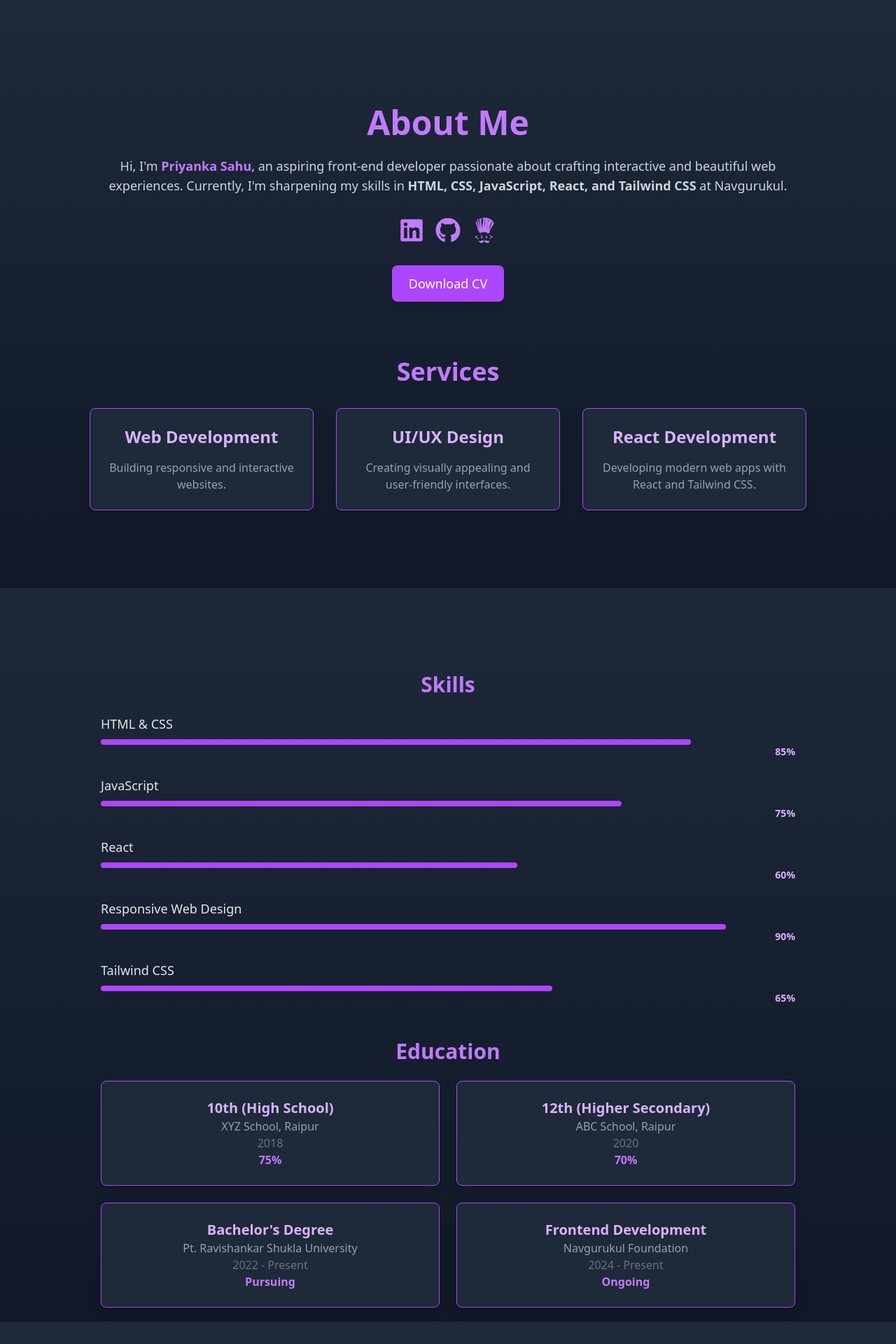
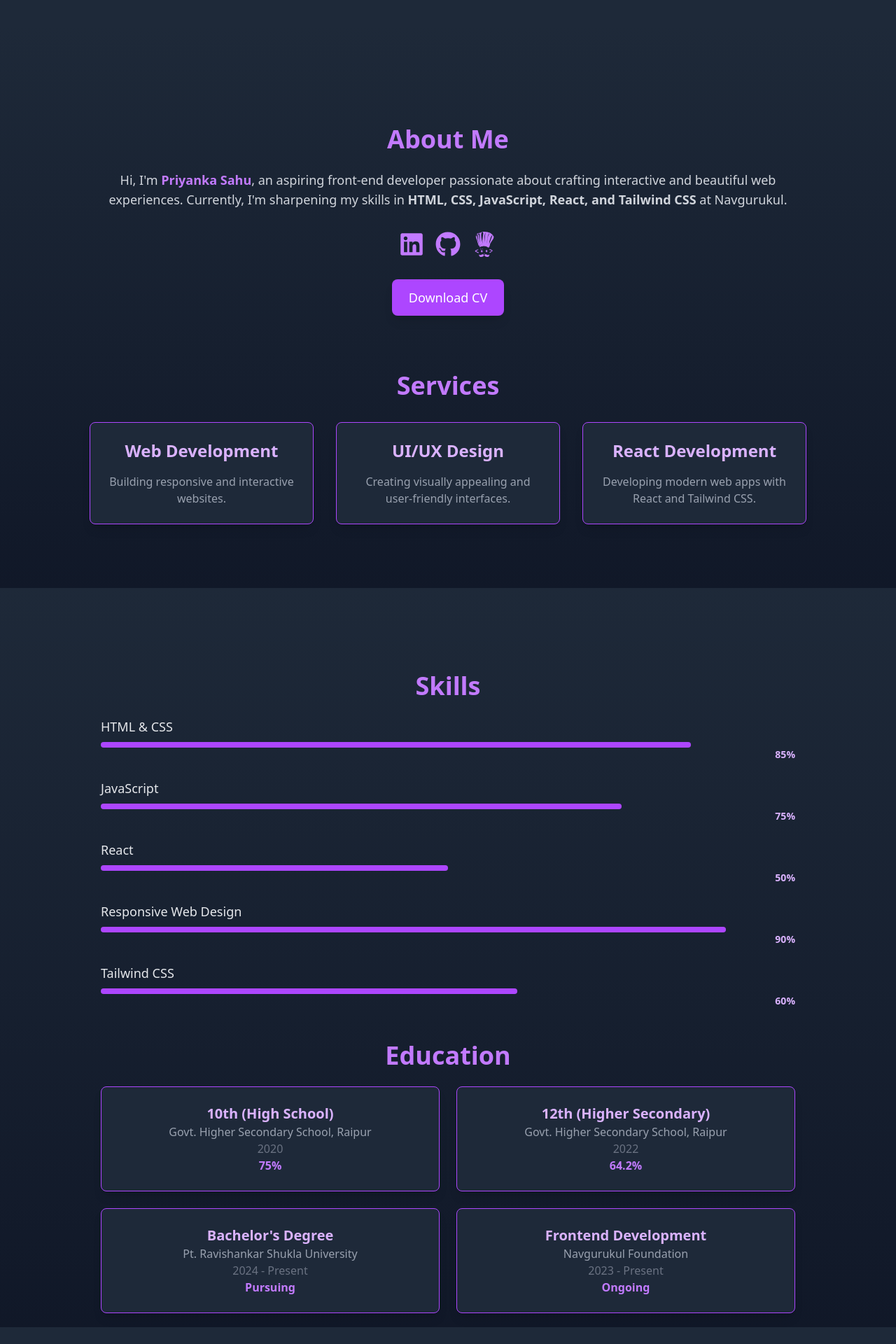
Before and after one commit to Priyanka-sahu04/personal-portfolio, a React (Vite) app: page / in a window 1280 px wide. Shown: the part 760-2680 px from the top of the page at 70% size. Built offline with nearby package versions, Linux system fonts and the light colour scheme.

Commit message:
Enhanced UI

```diff
--- a/src/About.jsx
+++ b/src/About.jsx
@@ -15,14 +15,14 @@ const About = () => {
       className="min-h-screen bg-gradient-to-b from-gray-800 to-gray-900 text-white p-5 flex flex-col items-center justify-center"
       ref={aboutRef}
     >
-      <div className="container max-w-5xl w-full mx-auto grid grid-cols-1 md:grid-cols-1 gap-10 items-center text-center">
+      <div className="container pt-12 max-w-5xl w-full mx-auto grid grid-cols-1 md:grid-cols-1 gap-10 items-center text-center">
         <motion.div
           className="flex flex-col items-center"
           initial={{ opacity: 0, x: 100 }}
           animate={isInView ? { opacity: 1, x: 0 } : {}}
           transition={{ duration: 1 }}
         >
-          <h1 className="text-5xl font-bold text-purple-400">About Me</h1>
+          <h1 className="text-4xl font-bold text-purple-400">About Me</h1>
           <p className="mt-6 text-lg text-gray-300">
             Hi, I'm <span className="text-purple-400 font-semibold">Priyanka Sahu</span>, an aspiring front-end developer passionate about crafting interactive and beautiful web experiences. Currently, I'm sharpening my skills in <strong>HTML, CSS, JavaScript, React, and Tailwind CSS</strong> at Navgurukul.
           </p>
--- a/src/Contact.jsx
+++ b/src/Contact.jsx
@@ -35,7 +35,7 @@ const Contact = () => {
   };
 
   return (
-    <div id="contact" className="min-h-screen flex flex-col justify-between bg-gray-900 text-white">
+    <div id="contact" className="min-h-screen pt-19 flex flex-col justify-between bg-gray-900 text-white">
       {/* Contact Content */}
       <div className="flex flex-col items-center justify-center flex-grow px-6">
         <h1 className="text-3xl font-bold mb-6 text-center">Contact Me</h1>
--- a/src/Footer.jsx
+++ b/src/Footer.jsx
@@ -1,11 +1,10 @@
-import { Mail, MapPin, Github, Linkedin } from "lucide-react";
+import { MapPin, Github, Linkedin } from "lucide-react";
 
 const Footer = () => {
   return (
     <footer className="bg-gray-900 text-white py-10">
       <div className="max-w-6xl mx-auto px-4 text-center">
 
-        {/* Contact Details Section */}
         <div className="grid grid-cols-1 sm:grid-cols-3 gap-8 items-center">
 
           {/* Address */}
@@ -15,10 +14,7 @@ const Footer = () => {
             </a>
             <h3 className="text-lg font-semibold mt-4">Address</h3>
             <p className="text-gray-400">
-                82 12th Street, Office 14
-            </p>
-            <p className="text-gray-400">
-                Edinburgh, UK
+                V.I.P. Road, Raipur, Chhattisgarh
             </p>
           </div>
 
@@ -29,7 +25,7 @@ const Footer = () => {
             </a>
             <h3 className="text-lg font-semibold mt-4">GitHub</h3>
             <p className="text-gray-400">
-              <a href="https://github.com/Priyanka-sahu04" target="_blank" rel="noopener noreferrer" className="hover:text-purple-400 transition">github.com/your-github</a>
+              <a href="https://github.com/Priyanka-sahu04" target="_blank" rel="noopener noreferrer" className="hover:text-purple-400 transition">github.com/Priyanka-sahu04</a>
             </p>
           </div>
 
@@ -40,7 +36,7 @@ const Footer = () => {
             </a>
             <h3 className="text-lg font-semibold mt-4">LinkedIn</h3>
             <p className="text-gray-400">
-              <a href="https://www.linkedin.com/in/priyanka-sahu-0ba32430b/" target="_blank" rel="noopener noreferrer" className="hover:text-purple-400 transition">linkedin.com/in/your-profile</a>
+              <a href="https://www.linkedin.com/in/priyanka-sahu-0ba32430b/" target="_blank" rel="noopener noreferrer" className="hover:text-purple-400 transition">linkedin.com/in/priyanka-sahu</a>
             </p>
           </div>
         </div>
--- a/src/Homepage.jsx
+++ b/src/Homepage.jsx
@@ -1,5 +1,6 @@
 import React from 'react';
 import { motion } from 'framer-motion';
+import personalPic from './assets/pic.png';
 
 const Home = () => {
   const text = "Hi, I’m Priyanka Sahu";
@@ -9,7 +10,7 @@ const Home = () => {
       <div className="max-w-6xl mx-auto text-center md:text-left grid grid-cols-1 md:grid-cols-2 gap-8 items-center">
         <div className="w-2/3 mx-auto md:w-full md:block order-1 md:order-2">
           <img
-            src="https://freedesignfile.com/upload/2018/01/Girl-working-with-laptop-at-work-Stock-Photo-02.jpg"
+            src={personalPic}
             alt="Priyanka Sahu"
             className="w-110 rounded-full shadow-xl shadow-purple-500/50 border-4 border-purple-500"
           />
--- a/src/Projects.jsx
+++ b/src/Projects.jsx
@@ -8,21 +8,21 @@ import dashboard from './assets/dashboard.png';
 const projects = [
   {
     title: "Quiz App",
-    description: "A coding quiz app with difficulty levels and a timer, built using React.",
+    description: "A web-based application that allows users to take interactive quizzes, test your knowledge with features like timer and difficulty levels.",
     techStack: "HTML, CSS, JavaScript",
     image: quizImage,
     link: "https://priyanka-sahu04.github.io/codingQuiz_webapp/"
   },
   {
     title: "AI-Powered Blog Title Generator",
-    description: "A simple and responsive to-do list application built with HTML, CSS, and JavaScript.",
-    techStack: "HTML, CSS, JavaScript",
+    description: "An AI-powered tool that generates catchy, SEO-friendly blog titles instantly to boost engagement and save your time.",
+    techStack: "HTML, CSS, JavaScript, Firebase",
     image: blogImage,
     link: "https://ai-powered-blog-post-generator.vercel.app/"
   },
   {
     title: "Data Visualization",
-    description: "An interactive image gallery with lightbox effect and responsive design.",
+    description: "The graphical representation of data using charts, graphs, and visuals to make complex information easy to understand.",
     techStack: "HTML, CSS, JavaScript",
     image: dashboard,
     link: "https://dinamic-dashboard.vercel.app/"
@@ -35,7 +35,10 @@ const Projects = () => {
   return (
     <section ref={ref} id="projects" className="min-h-screen bg-gray-800 text-white py-12 px-4">
       <div className="text-center">
-        <h2 className="text-3xl text-purple-400 font-bold mb-6 pt-25">My Projects</h2>
+        <h2 className="text-4xl text-purple-400 font-bold mb-6 pt-25">My Projects</h2>
+        <p className="my-6 text-xl text-gray-300">
+        Enhanced my technical skills by building this project.
+          </p>
       </div>
       <motion.div
         className="container mx-auto grid grid-cols-1 sm:grid-cols-2 lg:grid-cols-3 gap-8 px-4"
@@ -57,7 +60,7 @@ const Projects = () => {
               <p className="mt-2 text-gray-400">{project.description}</p>
               <p className="mt-2 text-sm text-gray-500">Tech Stack: {project.techStack}</p>
               <a href={project.link} target="_blank" rel="noopener noreferrer">
-                <button className="mt-4 bg-purple-500 text-white px-4 py-2 rounded-md hover:bg-purple-600">
+                <button className="mt-4 bg-purple-500 text-xl text-white px-4 py-2 rounded-md hover:bg-purple-600">
                   View Project
                 </button>
               </a>
--- a/src/Skills.jsx
+++ b/src/Skills.jsx
@@ -6,16 +6,16 @@ const Skills = () => {
     const skills = [
       { name: 'HTML & CSS', percent: 85 },
       { name: 'JavaScript', percent: 75 },
-      { name: 'React', percent: 60 },
+      { name: 'React', percent: 50 },
       { name: 'Responsive Web Design', percent: 90 },
-      { name: 'Tailwind CSS', percent: 65 },
+      { name: 'Tailwind CSS', percent: 60 },
     ];
 
     const education = [
-      { degree: "10th (High School)", institution: "XYZ School, Raipur", year: "2018", percentage: "75%" },
-      { degree: "12th (Higher Secondary)", institution: "ABC School, Raipur", year: "2020", percentage: "70%" },
-      { degree: "Bachelor's Degree", institution: "Pt. Ravishankar Shukla University", year: "2022 - Present", percentage: "Pursuing" },
-      { degree: "Frontend Development", institution: "Navgurukul Foundation", year: "2024 - Present", percentage: "Ongoing" },
+      { degree: "10th (High School)", institution: " Govt. Higher Secondary School, Raipur", year: "2020", percentage: "75%" },
+      { degree: "12th (Higher Secondary)", institution: "Govt. Higher Secondary School, Raipur", year: "2022", percentage: "64.2%" },
+      { degree: "Bachelor's Degree", institution: "Pt. Ravishankar Shukla University", year: "2024 - Present", percentage: "Pursuing" },
+      { degree: "Frontend Development", institution: "Navgurukul Foundation", year: "2023 - Present", percentage: "Ongoing" },
     ];
 
     const aboutRef = useRef(null);
@@ -34,7 +34,7 @@ const Skills = () => {
           animate={isInView ? { opacity: 1, y: 0 } : {}}
           transition={{ duration: 1 }}
         >
-          <h2 className="text-3xl font-semibold text-purple-400 text-center">Skills</h2>
+          <h2 className="text-4xl font-semibold text-purple-400 text-center">Skills</h2>
           <ul className="mt-6 space-y-6">
             {skills.map((skill, index) => (
               <li key={index} className="w-full">
@@ -60,7 +60,7 @@ const Skills = () => {
           animate={isInView ? { opacity: 1, y: 0 } : {}}
           transition={{ duration: 1 }}
         >
-          <h2 className="text-3xl font-semibold text-purple-400 text-center">Education</h2>
+          <h2 className="text-4xl font-semibold text-purple-400 text-center">Education</h2>
           <div className="mt-6 grid grid-cols-1 sm:grid-cols-2 md:grid-cols-2 lg:grid-cols-2 gap-6">
             {education.map((edu, index) => (
               <motion.div
```
Also changed, not shown: src/assets/pic.png (added).
